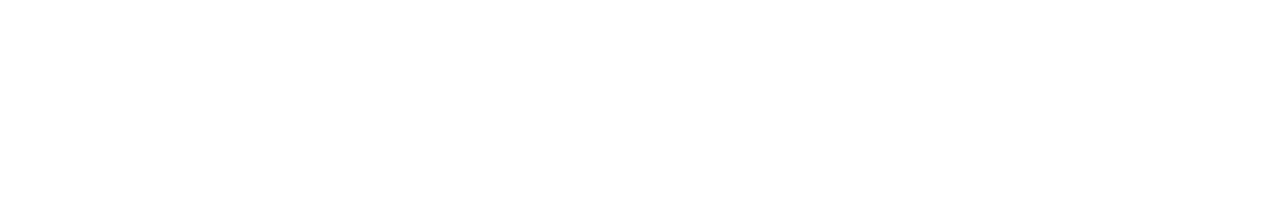
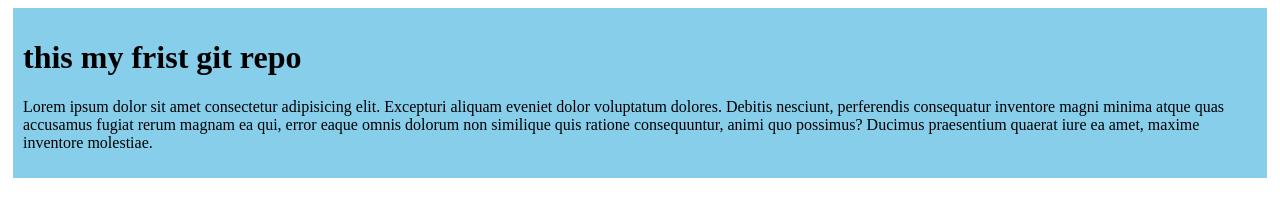
Before and after one commit to HOSSEN07/git_hub, a plain HTML site: page index.html in a window 1280 px wide. Drawn offline with Linux system fonts and the light colour scheme.

Commit message:
added my frist blog

```diff
--- a/index.html
+++ b/index.html
@@ -4,8 +4,12 @@
   <meta charset="UTF-8">
   <meta name="viewport" content="width=device-width, initial-scale=1.0">
   <title>my second git hub</title>
+  <link rel="stylesheet" href="style/style.css">
 </head>
 <body>
-
+  <div>
+    <h1>this my frist git repo</h1>
+    <p>Lorem ipsum dolor sit amet consectetur adipisicing elit. Excepturi aliquam eveniet dolor voluptatum dolores. Debitis nesciunt, perferendis consequatur inventore magni minima atque quas accusamus fugiat rerum magnam ea qui, error eaque omnis dolorum non similique quis ratione consequuntur, animi quo possimus? Ducimus praesentium quaerat iure ea amet, maxime inventore molestiae.</p>
+  </div>
 </body>
 </html>
--- /dev/null
+++ b/style/style.css
@@ -0,0 +1,5 @@
+div{
+  background-color: skyblue;
+  padding: 10px;
+  margin: 5px;
+}
```
